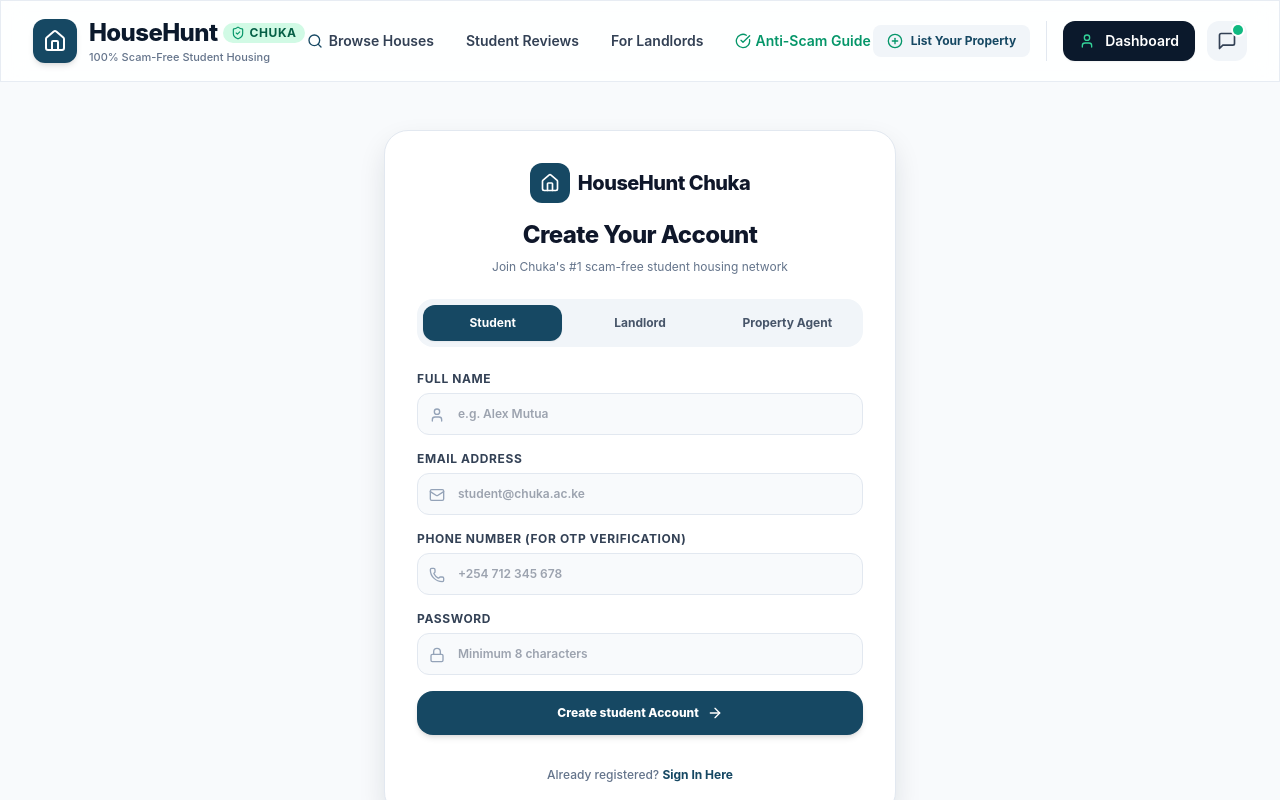
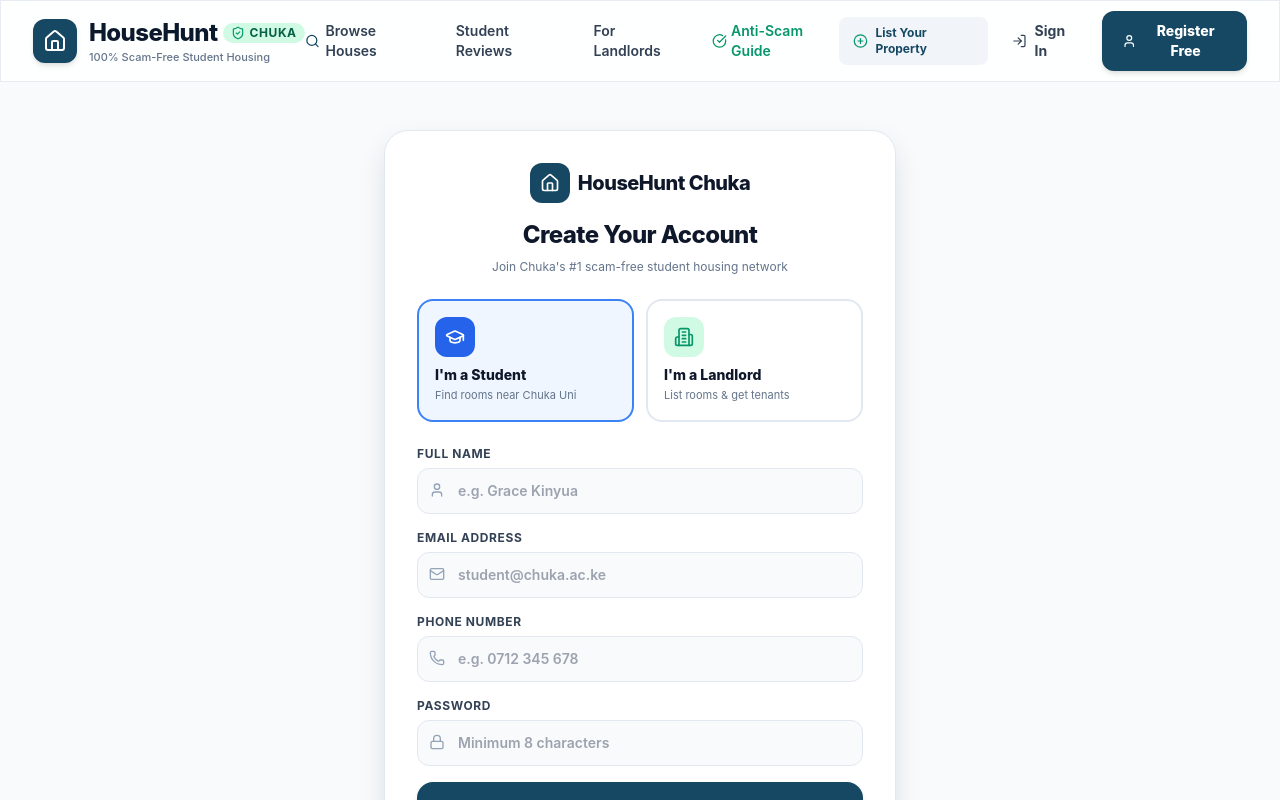
Before and after one commit to zawadi-web/househunt-chuka, a Next.js app: page /register in a window 1280 px wide. Shown: the top 800 px of the page. Built offline with nearby package versions, Linux system fonts and the light colour scheme.

Commit message:
Fix: Show login/register in Navbar, role cards on register page, wire to real API

```diff
--- a/src/app/register/page.tsx
+++ b/src/app/register/page.tsx
@@ -1,30 +1,85 @@
 "use client";
 
-import React, { useState } from 'react';
+import React, { useState, useEffect, Suspense } from 'react';
 import Link from 'next/link';
-import { Home, ShieldCheck, Mail, Lock, User, Phone, IdCard, ArrowRight } from 'lucide-react';
+import { useSearchParams } from 'next/navigation';
+import { Home, ShieldCheck, Mail, Lock, User, Phone, IdCard, ArrowRight, GraduationCap, Building2, Loader2, CheckCircle2 } from 'lucide-react';
 import { Role } from '@/lib/types';
 
-export default function RegisterPage() {
-  const [role, setRole] = useState<Role>('STUDENT');
+function RegisterForm() {
+  const searchParams = useSearchParams();
+  const roleParam = searchParams.get('role');
+
+  const [role, setRole] = useState<Role>(() => {
+    if (roleParam === 'landlord') return 'LANDLORD';
+    if (roleParam === 'agent') return 'AGENT';
+    return 'STUDENT';
+  });
+
   const [name, setName] = useState('');
   const [email, setEmail] = useState('');
   const [phone, setPhone] = useState('');
+  const [password, setPassword] = useState('');
   const [nationalId, setNationalId] = useState('');
+  const [loading, setLoading] = useState(false);
+  const [error, setError] = useState('');
+  const [success, setSuccess] = useState(false);
 
-  const handleSubmit = (e: React.FormEvent) => {
+  useEffect(() => {
+    if (roleParam === 'landlord') setRole('LANDLORD');
+    else if (roleParam === 'agent') setRole('AGENT');
+    else if (roleParam === 'student') setRole('STUDENT');
+  }, [roleParam]);
+
+  const handleSubmit = async (e: React.FormEvent) => {
     e.preventDefault();
-    if (role === 'LANDLORD') {
-      window.location.href = '/dashboard/landlord';
-    } else {
-      window.location.href = '/dashboard/student';
+    setLoading(true);
+    setError('');
+
+    try {
+      const res = await fetch('/api/auth/register', {
+        method: 'POST',
+        headers: { 'Content-Type': 'application/json' },
+        body: JSON.stringify({ name, email, phone, password, role, nationalId }),
+      });
+      const data = await res.json();
+
+      if (!res.ok) {
+        setError(data.error || 'Registration failed. Please try again.');
+      } else {
+        setSuccess(true);
+        setTimeout(() => {
+          window.location.href = '/login';
+        }, 2000);
+      }
+    } catch {
+      setError('Network error. Please check your connection.');
+    } finally {
+      setLoading(false);
     }
   };
+
+  if (success) {
+    return (
+      <div className="min-h-[85vh] flex items-center justify-center px-4">
+        <div className="max-w-md w-full bg-white rounded-3xl p-10 border border-slate-200 shadow-elevated text-center space-y-4">
+          <div className="w-16 h-16 bg-emerald-100 text-emerald-600 rounded-2xl flex items-center justify-center mx-auto">
+            <CheckCircle2 className="w-8 h-8" />
+          </div>
+          <h2 className="text-2xl font-extrabold text-slate-900">Account Created!</h2>
+          <p className="text-sm text-slate-500">
+            Welcome to HouseHunt Chuka! A welcome email has been sent to <strong>{email}</strong>. Redirecting to login...
+          </p>
+        </div>
+      </div>
+    );
+  }
 
   return (
     <div className="min-h-[85vh] flex items-center justify-center px-4 sm:px-6 lg:px-8 py-12">
       <div className="max-w-lg w-full bg-white rounded-3xl p-8 border border-slate-200 shadow-elevated space-y-6">
 
+        {/* Header */}
         <div className="text-center space-y-2">
           <Link href="/" className="inline-flex items-center space-x-2">
             <div className="w-10 h-10 bg-brand-primary text-white rounded-xl flex items-center justify-center">
@@ -36,63 +91,65 @@ export default function RegisterPage() {
             Create Your Account
           </h2>
           <p className="text-xs text-slate-500">
-            Join Chuka's #1 scam-free student housing network
+            Join Chuka&apos;s #1 scam-free student housing network
           </p>
         </div>
 
-        {/* Role Selector Tabs */}
-        <div className="grid grid-cols-3 gap-2 p-1.5 bg-slate-100 rounded-2xl">
+        {/* Role Selector — large visual cards */}
+        <div className="grid grid-cols-2 gap-3">
           <button
             type="button"
             onClick={() => setRole('STUDENT')}
-            className={`py-2.5 rounded-xl text-xs font-bold transition-all ${
-              role === 'STUDENT' ? 'bg-brand-primary text-white shadow-sm' : 'text-slate-600 hover:text-slate-900'
+            className={`p-4 rounded-2xl border-2 text-left transition-all ${
+              role === 'STUDENT'
+                ? 'border-blue-500 bg-blue-50'
+                : 'border-slate-200 bg-white hover:border-blue-300 hover:bg-blue-50/40'
             }`}
           >
-            Student
+            <div className={`w-10 h-10 rounded-xl flex items-center justify-center mb-2 ${role === 'STUDENT' ? 'bg-blue-600 text-white' : 'bg-blue-100 text-blue-600'}`}>
+              <GraduationCap className="w-5 h-5" />
+            </div>
+            <div className="font-extrabold text-sm text-slate-900">I&apos;m a Student</div>
+            <div className="text-[11px] text-slate-500 mt-0.5">Find rooms near Chuka Uni</div>
           </button>
+
           <button
             type="button"
             onClick={() => setRole('LANDLORD')}
-            className={`py-2.5 rounded-xl text-xs font-bold transition-all ${
-              role === 'LANDLORD' ? 'bg-brand-primary text-white shadow-sm' : 'text-slate-600 hover:text-slate-900'
+            className={`p-4 rounded-2xl border-2 text-left transition-all ${
+              role === 'LANDLORD'
+                ? 'border-emerald-500 bg-emerald-50'
+                : 'border-slate-200 bg-white hover:border-emerald-300 hover:bg-emerald-50/40'
             }`}
           >
-            Landlord
-          </button>
-          <button
-            type="button"
-            onClick={() => setRole('AGENT')}
-            className={`py-2.5 rounded-xl text-xs font-bold transition-all ${
-              role === 'AGENT' ? 'bg-brand-primary text-white shadow-sm' : 'text-slate-600 hover:text-slate-900'
-            }`}
-          >
-            Property Agent
+            <div className={`w-10 h-10 rounded-xl flex items-center justify-center mb-2 ${role === 'LANDLORD' ? 'bg-emerald-600 text-white' : 'bg-emerald-100 text-emerald-600'}`}>
+              <Building2 className="w-5 h-5" />
+            </div>
+            <div className="font-extrabold text-sm text-slate-900">I&apos;m a Landlord</div>
+            <div className="text-[11px] text-slate-500 mt-0.5">List rooms &amp; get tenants</div>
           </button>
         </div>
 
         <form onSubmit={handleSubmit} className="space-y-4">
+          {/* Name */}
           <div>
-            <label className="block text-xs font-bold text-slate-700 uppercase tracking-wider mb-1.5">
-              Full Name
-            </label>
+            <label className="block text-xs font-bold text-slate-700 uppercase tracking-wider mb-1.5">Full Name</label>
             <div className="relative">
               <User className="w-4 h-4 text-slate-400 absolute left-3 top-3.5" />
               <input
                 type="text"
                 required
-                placeholder="e.g. Alex Mutua"
+                placeholder={role === 'STUDENT' ? 'e.g. Grace Kinyua' : 'e.g. Samuel Mwangi'}
                 value={name}
                 onChange={(e) => setName(e.target.value)}
-                className="w-full pl-10 pr-4 py-3 bg-slate-50 border border-slate-200 rounded-xl text-xs font-semibold focus:ring-2 focus:ring-brand-primary focus:outline-none"
+                className="w-full pl-10 pr-4 py-3 bg-slate-50 border border-slate-200 rounded-xl text-sm font-semibold focus:ring-2 focus:ring-brand-primary focus:outline-none"
               />
             </div>
           </div>
 
+          {/* Email */}
           <div>
-            <label className="block text-xs font-bold text-slate-700 uppercase tracking-wider mb-1.5">
-              Email Address
-            </label>
+            <label className="block text-xs font-bold text-slate-700 uppercase tracking-wider mb-1.5">Email Address</label>
             <div className="relative">
               <Mail className="w-4 h-4 text-slate-400 absolute left-3 top-3.5" />
               <input
@@ -101,39 +158,38 @@ export default function RegisterPage() {
                 placeholder={role === 'STUDENT' ? 'student@chuka.ac.ke' : 'landlord@gmail.com'}
                 value={email}
                 onChange={(e) => setEmail(e.target.value)}
-                className="w-full pl-10 pr-4 py-3 bg-slate-50 border border-slate-200 rounded-xl text-xs font-semibold focus:ring-2 focus:ring-brand-primary focus:outline-none"
+                className="w-full pl-10 pr-4 py-3 bg-slate-50 border border-slate-200 rounded-xl text-sm font-semibold focus:ring-2 focus:ring-brand-primary focus:outline-none"
               />
             </div>
           </div>
 
+          {/* Phone */}
           <div>
-            <label className="block text-xs font-bold text-slate-700 uppercase tracking-wider mb-1.5">
-              Phone Number (For OTP Verification)
-            </label>
+            <label className="block text-xs font-bold text-slate-700 uppercase tracking-wider mb-1.5">Phone Number</label>
             <div className="relative">
               <Phone className="w-4 h-4 text-slate-400 absolute left-3 top-3.5" />
               <input
                 type="tel"
-                required
-                placeholder="+254 712 345 678"
+                placeholder="e.g. 0712 345 678"
                 value={phone}
                 onChange={(e) => setPhone(e.target.value)}
-                className="w-full pl-10 pr-4 py-3 bg-slate-50 border border-slate-200 rounded-xl text-xs font-semibold focus:ring-2 focus:ring-brand-primary focus:outline-none"
+                className="w-full pl-10 pr-4 py-3 bg-slate-50 border border-slate-200 rounded-xl text-sm font-semibold focus:ring-2 focus:ring-brand-primary focus:outline-none"
               />
             </div>
           </div>
 
-          {/* If Landlord / Agent, require National ID field for verification */}
+          {/* Landlord: National ID required */}
           {(role === 'LANDLORD' || role === 'AGENT') && (
             <div className="p-4 bg-emerald-50/60 rounded-2xl border border-emerald-200 space-y-3">
               <div className="flex items-center space-x-2 text-emerald-800 text-xs font-bold">
                 <ShieldCheck className="w-4 h-4 text-emerald-600" />
                 <span>Government ID Verification Required</span>
               </div>
+              <p className="text-[11px] text-slate-500 leading-relaxed">
+                All landlords must verify their National ID before listings go live. This protects students from scammers.
+              </p>
               <div>
-                <label className="block text-[10px] font-bold text-slate-700 uppercase tracking-wider mb-1">
-                  Kenyan National ID Number
-                </label>
+                <label className="block text-[10px] font-bold text-slate-700 uppercase tracking-wider mb-1">Kenyan National ID Number</label>
                 <div className="relative">
                   <IdCard className="w-4 h-4 text-slate-400 absolute left-3 top-3.5" />
                   <input
@@ -149,27 +205,37 @@ export default function RegisterPage() {
             </div>
           )}
 
+          {/* Password */}
           <div>
-            <label className="block text-xs font-bold text-slate-700 uppercase tracking-wider mb-1.5">
-              Password
-            </label>
+            <label className="block text-xs font-bold text-slate-700 uppercase tracking-wider mb-1.5">Password</label>
             <div className="relative">
               <Lock className="w-4 h-4 text-slate-400 absolute left-3 top-3.5" />
               <input
                 type="password"
                 required
                 placeholder="Minimum 8 characters"
-                className="w-full pl-10 pr-4 py-3 bg-slate-50 border border-slate-200 rounded-xl text-xs font-semibold focus:ring-2 focus:ring-brand-primary focus:outline-none"
+                value={password}
+                onChange={(e) => setPassword(e.target.value)}
+                className="w-full pl-10 pr-4 py-3 bg-slate-50 border border-slate-200 rounded-xl text-sm font-semibold focus:ring-2 focus:ring-brand-primary focus:outline-none"
               />
             </div>
           </div>
 
+          {/* Error */}
+          {error && (
+            <p className="text-xs text-red-600 bg-red-50 border border-red-200 rounded-xl p-3">{error}</p>
+          )}
+
           <button
             type="submit"
-            className="w-full bg-brand-primary hover:bg-brand-blue text-white font-extrabold py-3.5 rounded-2xl transition-all shadow-md flex items-center justify-center space-x-2 text-xs"
+            disabled={loading}
+            className="w-full bg-brand-primary hover:bg-brand-blue text-white font-extrabold py-3.5 rounded-2xl transition-all shadow-md flex items-center justify-center space-x-2 disabled:opacity-60"
           >
-            <span>Create {role.toLowerCase()} Account</span>
-            <ArrowRight className="w-4 h-4" />
+            {loading ? (
+              <><Loader2 className="w-4 h-4 animate-spin" /> Creating account...</>
+            ) : (
+              <><span>Create {role === 'STUDENT' ? 'Student' : 'Landlord'} Account</span><ArrowRight className="w-4 h-4" /></>
+            )}
           </button>
         </form>
 
@@ -184,3 +250,11 @@ export default function RegisterPage() {
     </div>
   );
 }
+
+export default function RegisterPage() {
+  return (
+    <Suspense fallback={<div className="min-h-[85vh] flex items-center justify-center"><Loader2 className="w-8 h-8 animate-spin text-brand-primary" /></div>}>
+      <RegisterForm />
+    </Suspense>
+  );
+}
--- a/src/components/layout/Navbar.tsx
+++ b/src/components/layout/Navbar.tsx
@@ -2,14 +2,11 @@
 
 import React, { useState } from 'react';
 import Link from 'next/link';
-import { ShieldCheck, Home, Search, MessageSquare, User, Menu, X, CheckCircle, PlusCircle } from 'lucide-react';
+import { ShieldCheck, Home, Search, MessageSquare, User, Menu, X, CheckCircle, PlusCircle, GraduationCap, Building2, LogIn } from 'lucide-react';
 
 export default function Navbar() {
   const [isMobileMenuOpen, setIsMobileMenuOpen] = useState(false);
-  const [activeUser, setActiveUser] = useState<{ name: string; role: string } | null>({
-    name: "Alex Mutua",
-    role: "STUDENT"
-  });
+  const [showRoleMenu, setShowRoleMenu] = useState(false);
 
   return (
     <header className="sticky top-0 z-50 w-full glass-effect border-b border-slate-200/80 transition-all duration-300">
@@ -51,40 +48,70 @@ export default function Navbar() {
             </Link>
           </nav>
 
-          {/* User Auth & Actions */}
-          <div className="hidden md:flex items-center space-x-4">
+          {/* Auth buttons — always visible, no mock user */}
+          <div className="hidden md:flex items-center space-x-3">
+
+            {/* Post Listing */}
             <Link
-              href="/pricing"
+              href="/register"
               className="inline-flex items-center space-x-2 px-3.5 py-2 text-xs font-bold text-brand-primary bg-slate-100 hover:bg-slate-200 rounded-lg transition-all"
             >
               <PlusCircle className="w-4 h-4 text-emerald-600" />
               <span>List Your Property</span>
             </Link>
 
-            {activeUser ? (
-              <div className="flex items-center space-x-3 border-l border-slate-200 pl-4">
+            {/* Login */}
             <Link
-                  href={activeUser.role === 'ADMIN' ? '/dashboard/admin' : activeUser.role === 'LANDLORD' ? '/dashboard/landlord' : '/dashboard/student'}
-                  className="flex items-center space-x-2.5 bg-brand-dark text-white px-4 py-2.5 rounded-xl hover:bg-brand-blue transition-all shadow-sm text-sm font-semibold"
+              href="/login"
+              className="inline-flex items-center gap-2 text-sm font-bold text-slate-700 hover:text-brand-primary px-3 py-2 rounded-xl hover:bg-slate-50 transition-all"
             >
-                  <User className="w-4 h-4 text-emerald-400" />
-                  <span>Dashboard</span>
+              <LogIn className="w-4 h-4" />
+              Sign In
             </Link>
-                <Link href="/chat" className="p-2.5 rounded-xl bg-slate-100 text-slate-700 hover:bg-slate-200 transition-colors relative">
-                  <MessageSquare className="w-5 h-5" />
-                  <span className="absolute top-1 right-1 w-2.5 h-2.5 bg-emerald-500 rounded-full ring-2 ring-white"></span>
+
+            {/* Register — Role choice dropdown */}
+            <div className="relative">
+              <button
+                onClick={() => setShowRoleMenu(!showRoleMenu)}
+                className="bg-brand-primary text-white text-sm font-extrabold px-5 py-2.5 rounded-xl hover:bg-brand-blue transition-all shadow-md flex items-center gap-2"
+              >
+                <User className="w-4 h-4" />
+                Register Free
+              </button>
+
+              {showRoleMenu && (
+                <div className="absolute right-0 top-full mt-2 w-52 bg-white rounded-2xl shadow-elevated border border-slate-200 overflow-hidden z-50">
+                  <div className="p-2 space-y-1">
+                    <Link
+                      href="/register?role=student"
+                      onClick={() => setShowRoleMenu(false)}
+                      className="flex items-center gap-3 px-4 py-3 rounded-xl hover:bg-emerald-50 text-slate-800 transition-all group"
+                    >
+                      <div className="w-8 h-8 bg-blue-100 text-blue-600 rounded-lg flex items-center justify-center group-hover:bg-blue-600 group-hover:text-white transition-all">
+                        <GraduationCap className="w-4 h-4" />
+                      </div>
+                      <div>
+                        <div className="font-bold text-xs">I&apos;m a Student</div>
+                        <div className="text-[10px] text-slate-400">Find rooms near Chuka Uni</div>
+                      </div>
+                    </Link>
+                    <Link
+                      href="/register?role=landlord"
+                      onClick={() => setShowRoleMenu(false)}
+                      className="flex items-center gap-3 px-4 py-3 rounded-xl hover:bg-emerald-50 text-slate-800 transition-all group"
+                    >
+                      <div className="w-8 h-8 bg-emerald-100 text-emerald-600 rounded-lg flex items-center justify-center group-hover:bg-emerald-600 group-hover:text-white transition-all">
+                        <Building2 className="w-4 h-4" />
+                      </div>
+                      <div>
+                        <div className="font-bold text-xs">I&apos;m a Landlord</div>
+                        <div className="text-[10px] text-slate-400">List rooms &amp; get tenants</div>
+                      </div>
                     </Link>
                   </div>
-            ) : (
-              <div className="flex items-center space-x-3">
-                <Link href="/login" className="text-sm font-bold text-slate-700 hover:text-brand-primary px-3 py-2">
-                  Sign In
-                </Link>
-                <Link href="/register" className="bg-brand-primary text-white text-sm font-bold px-5 py-2.5 rounded-xl hover:bg-brand-blue transition-all shadow-md">
-                  Register
-                </Link>
                 </div>
               )}
+            </div>
           </div>
 
           {/* Mobile menu button */}
@@ -106,25 +133,49 @@ export default function Navbar() {
               Browse Houses around Chuka Uni
             </Link>
             <Link href="/reviews" onClick={() => setIsMobileMenuOpen(false)} className="px-3 py-2 rounded-lg hover:bg-slate-50">
-              Student Reviews & Ratings
+              Student Reviews &amp; Ratings
             </Link>
             <Link href="/pricing" onClick={() => setIsMobileMenuOpen(false)} className="px-3 py-2 rounded-lg hover:bg-slate-50">
-              Landlord Plans & Pricing
+              Landlord Plans &amp; Pricing
             </Link>
             <Link href="/faq" onClick={() => setIsMobileMenuOpen(false)} className="px-3 py-2 rounded-lg hover:bg-emerald-50 text-emerald-700">
               Anti-Scam Guidelines
             </Link>
           </div>
+          {/* Mobile Auth Buttons */}
           <div className="pt-4 border-t border-slate-100 flex flex-col space-y-2">
-            <Link href="/dashboard/student" onClick={() => setIsMobileMenuOpen(false)} className="w-full text-center bg-brand-dark text-white font-bold py-3 rounded-xl">
-              Go to Dashboard
+            <Link
+              href="/login"
+              onClick={() => setIsMobileMenuOpen(false)}
+              className="w-full text-center bg-slate-100 text-slate-800 font-bold py-3 rounded-xl flex items-center justify-center gap-2"
+            >
+              <LogIn className="w-4 h-4" /> Sign In
             </Link>
-            <Link href="/pricing" onClick={() => setIsMobileMenuOpen(false)} className="w-full text-center bg-emerald-600 text-white font-bold py-3 rounded-xl">
-              Post Listing (Landlord)
+            <Link
+              href="/register?role=student"
+              onClick={() => setIsMobileMenuOpen(false)}
+              className="w-full text-center bg-blue-600 text-white font-extrabold py-3 rounded-xl flex items-center justify-center gap-2"
+            >
+              <GraduationCap className="w-4 h-4" /> Register as Student
+            </Link>
+            <Link
+              href="/register?role=landlord"
+              onClick={() => setIsMobileMenuOpen(false)}
+              className="w-full text-center bg-emerald-600 text-white font-extrabold py-3 rounded-xl flex items-center justify-center gap-2"
+            >
+              <Building2 className="w-4 h-4" /> Register as Landlord
             </Link>
           </div>
         </div>
       )}
+
+      {/* Click-outside close for role dropdown */}
+      {showRoleMenu && (
+        <div
+          className="fixed inset-0 z-40"
+          onClick={() => setShowRoleMenu(false)}
+        />
+      )}
     </header>
   );
 }
```
Lines whose indentation alone changed are shown as unchanged.
